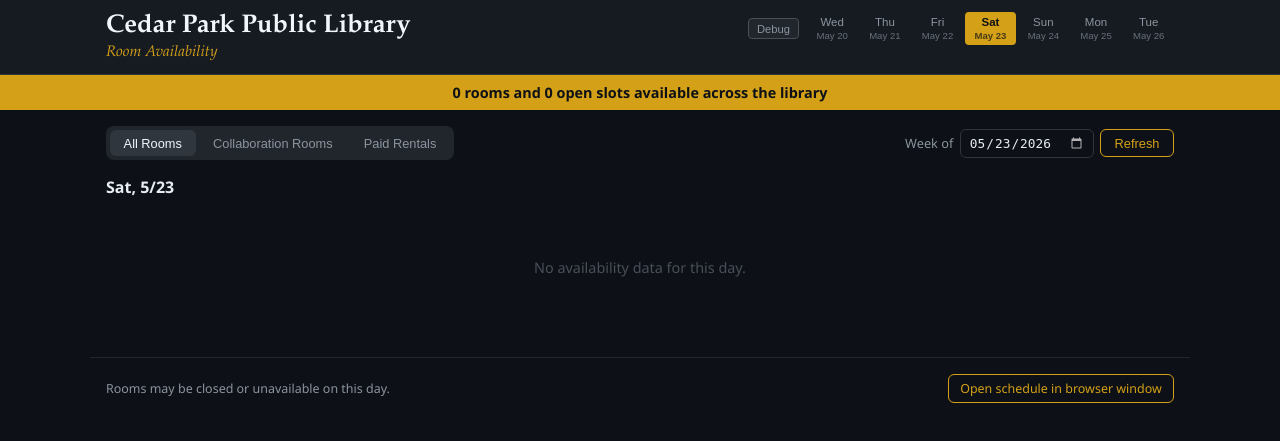
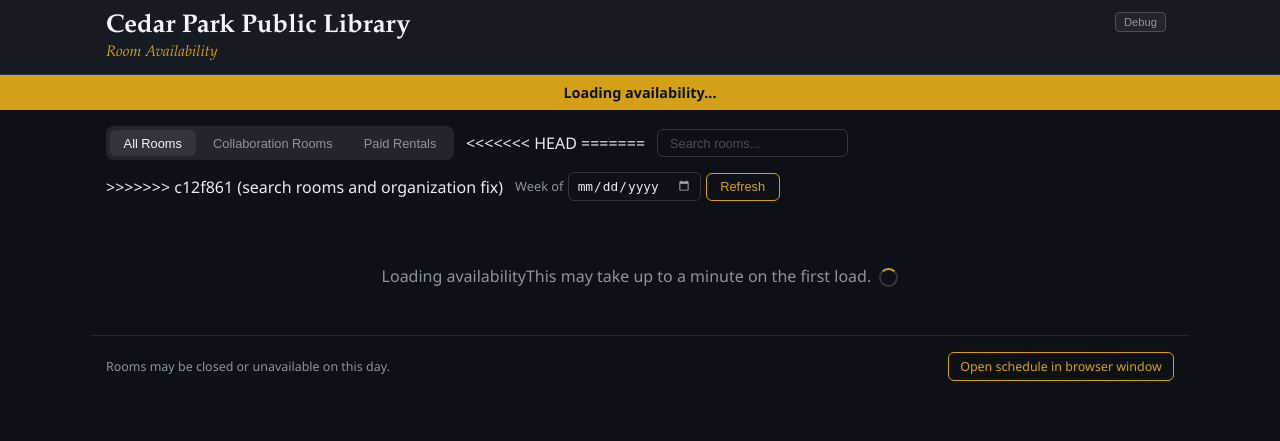
Before and after one commit to AaroOG/cedarparklibraryroomavailability, a Flask app: page / in a window 1280 px wide. Shown: the top 441 px of the page. Run offline with Flask 3, Linux system fonts and the light colour scheme; data that the repository does not hold is empty.

Commit message:
search rooms and organization fix

```diff
--- a/static/style.css
+++ b/static/style.css
@@ -167,6 +167,35 @@
   color: #f0f6fc;
 }
 
+<<<<<<< HEAD
+=======
+.search-box {
+  flex: 1;
+  min-width: 160px;
+  max-width: 280px;
+}
+
+.search-input {
+  width: 100%;
+  padding: 0.35rem 0.75rem;
+  border: 1px solid #30363d;
+  border-radius: 6px;
+  background: #0d1117;
+  color: #e6edf3;
+  font-size: 0.8rem;
+  outline: none;
+  transition: border-color 0.15s;
+}
+
+.search-input:focus {
+  border-color: #d4a017;
+}
+
+.search-input::placeholder {
+  color: #484f58;
+}
+
+>>>>>>> c12f861 (search rooms and organization fix)
 .date-picker {
   display: flex;
   align-items: center;
--- a/templates/index.html
+++ b/templates/index.html
@@ -31,6 +31,12 @@
         <button class="tab" data-type="Collaboration Rooms">Collaboration Rooms</button>
         <button class="tab" data-type="Paid Rental">Paid Rentals</button>
       </div>
+<<<<<<< HEAD
+=======
+      <div class="search-box">
+        <input type="text" id="search-input" placeholder="Search rooms..." class="search-input">
+      </div>
+>>>>>>> c12f861 (search rooms and organization fix)
       <div class="date-picker">
         <label for="date-input">Week of</label>
         <input type="date" id="date-input">
@@ -66,8 +72,15 @@
     const debugBtn = document.getElementById("debug-btn");
     const browserLink = document.getElementById("browser-link");
     const refreshBtn = document.getElementById("refresh-btn");
+<<<<<<< HEAD
 
     let currentFilter = "all";
+=======
+    const searchInput = document.getElementById("search-input");
+
+    let currentFilter = "all";
+    let searchQuery = "";
+>>>>>>> c12f861 (search rooms and organization fix)
     let allData = null;
     let weekDays = [];
 
@@ -91,6 +104,14 @@
       fetchAvailability(dateInput.value, true);
     });
 
+<<<<<<< HEAD
+=======
+    searchInput.addEventListener("input", () => {
+      searchQuery = searchInput.value.trim().toLowerCase();
+      renderActiveDay();
+    });
+
+>>>>>>> c12f861 (search rooms and organization fix)
     function getWeekDays(dateStr) {
       const d = new Date(dateStr + "T12:00:00");
       const todayStr = new Date().toISOString().split("T")[0];
@@ -191,8 +212,14 @@
       const dateStr = day.dateStr;
 
       let rooms = allData.filter(r => {
+<<<<<<< HEAD
         if (currentFilter === "all") return true;
         return r.type.startsWith(currentFilter) || r.type === currentFilter;
+=======
+        if (currentFilter !== "all" && !r.type.startsWith(currentFilter) && r.type !== currentFilter) return false;
+        if (searchQuery && !r.name.toLowerCase().includes(searchQuery)) return false;
+        return true;
+>>>>>>> c12f861 (search rooms and organization fix)
       });
 
       const typeLabel = day.type === "today" ? "Today" : day.type === "past" ? "Past" : "Upcoming";
```
Also changed, not shown: git_push.py (added, +44 -0 lines).
